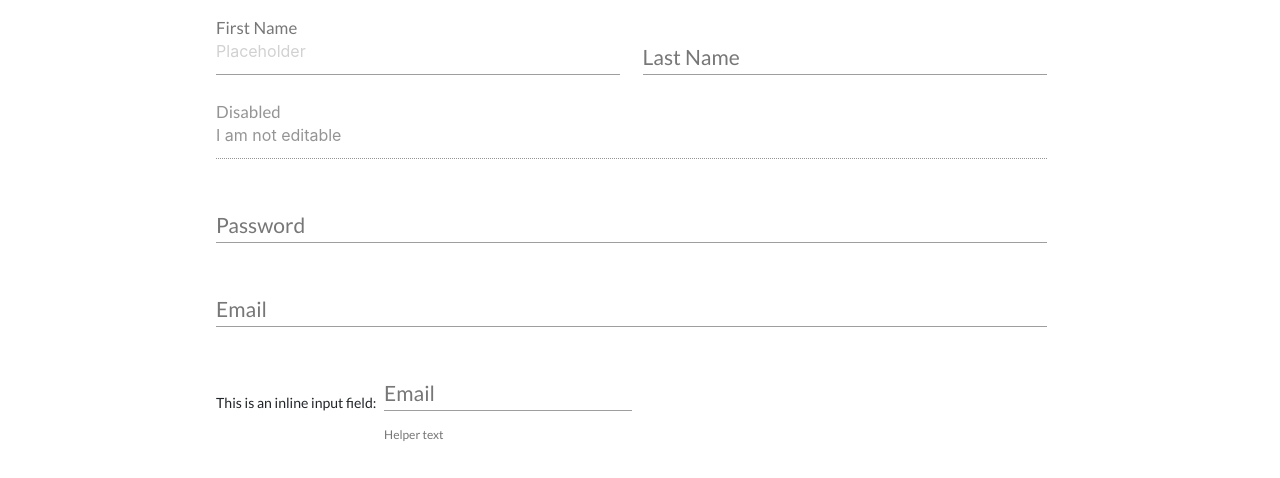
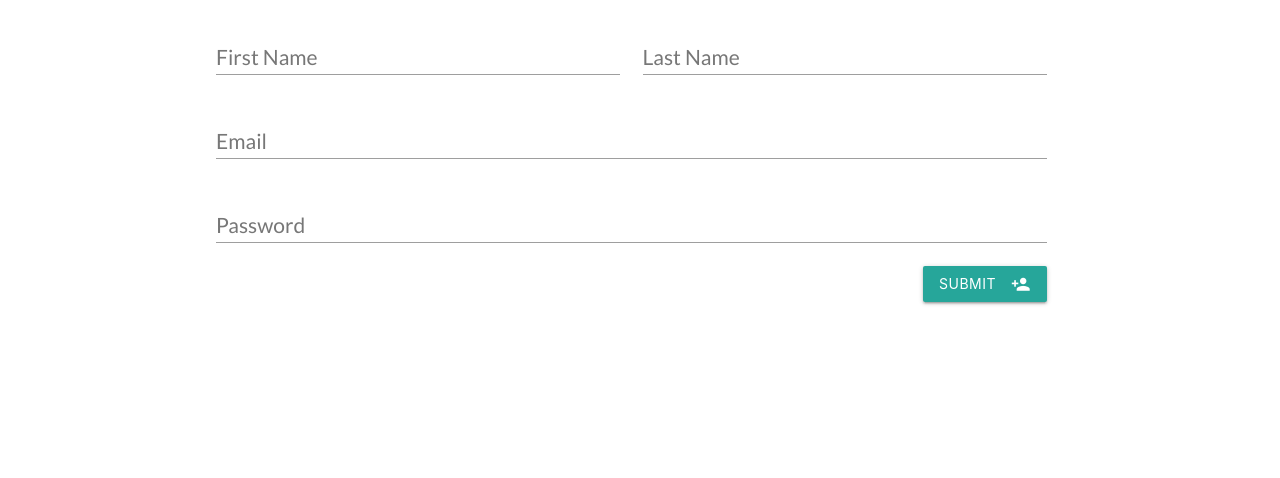
Before and after one commit to sdrosi/MVP_library, a plain HTML site: page public/index.html in a window 1280 px wide. Shown: the part 188-666 px from the top of the page. Drawn offline with nearby package versions, Linux system fonts and the light colour scheme.

Commit message:
editing index

```diff
--- a/public/css/styles.css
+++ b/public/css/styles.css
@@ -24,6 +24,10 @@ form {
 
 #disclaimer {
     padding: 2%;
+}
+
+#signUpNew {
+    float: right;
 }
 
 /*MODAL*/
--- a/public/index.html
+++ b/public/index.html
@@ -12,6 +12,8 @@
         <!-- <link rel="stylesheet" href="https://cdnjs.cloudflare.com/ajax/libs/bulma/0.7.1/css/bulma.min.css"> -->
         <link rel="stylesheet" href="https://cdnjs.cloudflare.com/ajax/libs/materialize/1.0.0-rc.2/css/materialize.min.css">
         <link rel="stylesheet" type="text/css" href="css/styles.css">
+        <link href="https://fonts.googleapis.com/icon?family=Material+Icons" rel="stylesheet">
+
 
       </head>
   <body>
@@ -34,7 +36,7 @@
             <h3 class="center-align">Sign Up Here</h3>
             <div class="row">
               <div class="input-field col s6">
-                <input placeholder="Placeholder" id="first_name" type="text" class="validate">
+                <input id="first_name" type="text" class="validate">
                 <label for="first_name">First Name</label>
               </div>
               <div class="input-field col s6">
@@ -44,8 +46,8 @@
             </div>
             <div class="row">
               <div class="input-field col s12">
-                <input disabled value="I am not editable" id="disabled" type="text" class="validate">
-                <label for="disabled">Disabled</label>
+                <input id="email" type="email" class="validate">
+                <label for="email">Email</label>
               </div>
             </div>
             <div class="row">
@@ -54,22 +56,9 @@
                 <label for="password">Password</label>
               </div>
             </div>
-            <div class="row">
-              <div class="input-field col s12">
-                <input id="email" type="email" class="validate">
-                <label for="email">Email</label>
-              </div>
-            </div>
-            <div class="row">
-              <div class="col s12">
-                This is an inline input field:
-                <div class="input-field inline">
-                  <input id="email_inline" type="email" class="validate">
-                  <label for="email_inline">Email</label>
-                  <span class="helper-text" data-error="wrong" data-success="right">Helper text</span>
-                </div>
-              </div>
-            </div>
+            <button class="btn waves-effect waves-light" id="signUpNew" type="submit" name="action">Submit
+              <i class="material-icons right">person_add</i>
+            </button>
           </form>
         </div>
     </div>
```
